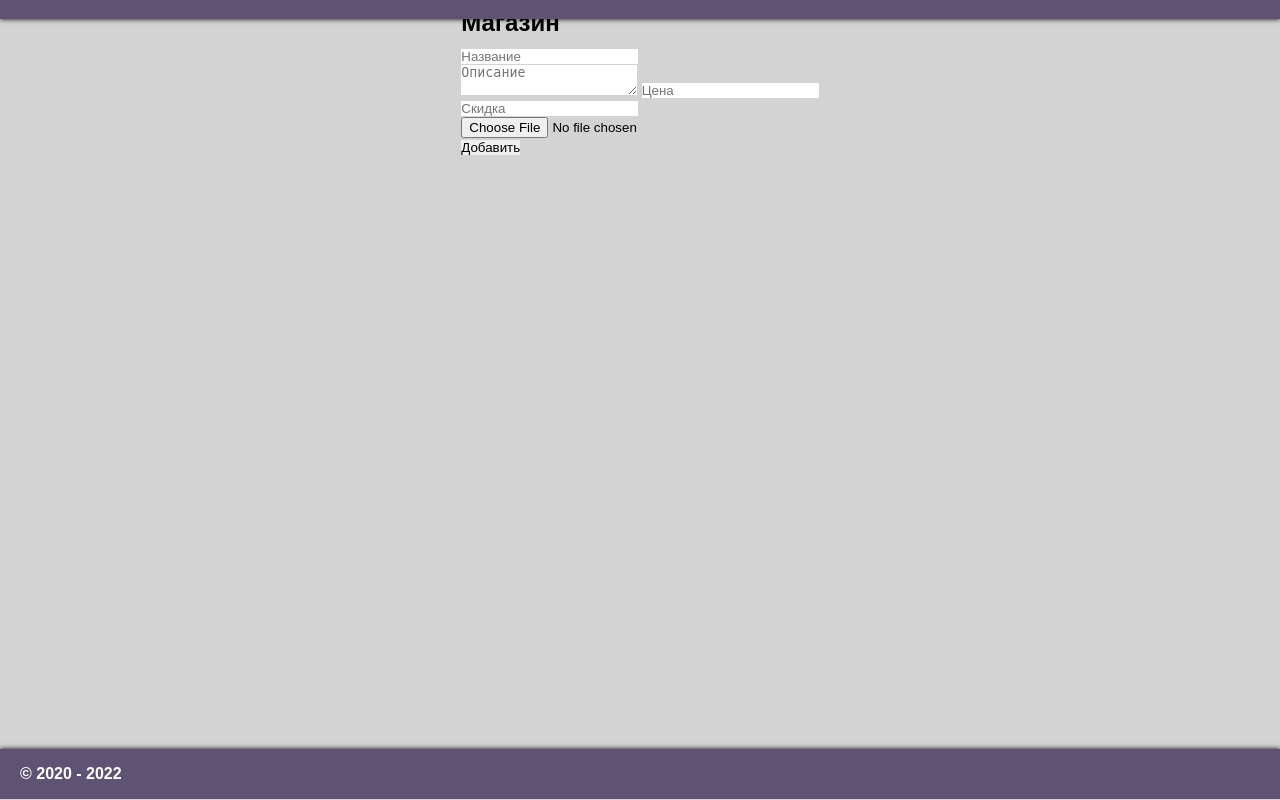
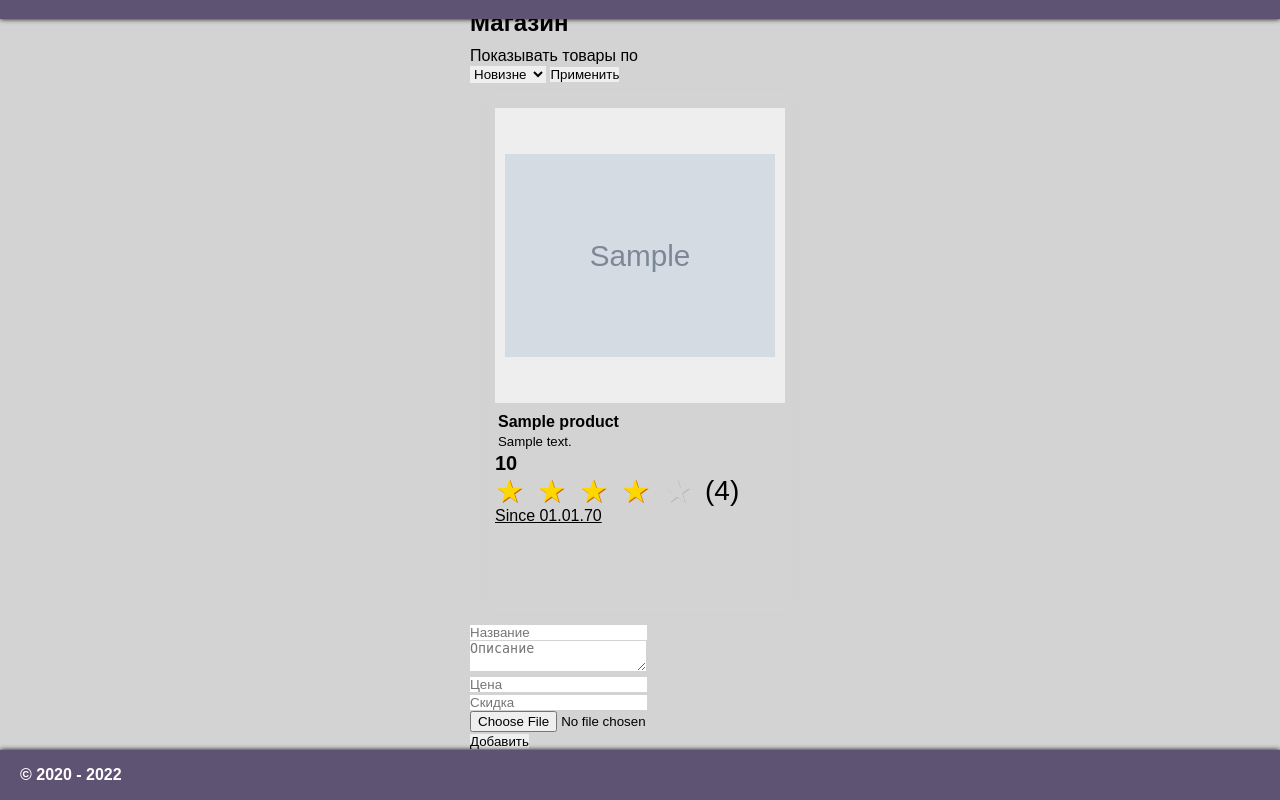
Before and after one commit to VolodymyrNazaryshyn/PV011, a PHP site: page /shop in a window 1280 px wide. Shown: the part 61-861 px from the top of the page. Run offline with PHP 8.4, Linux system fonts and the light colour scheme; tables that the repository leaves empty or names only in its code hold one stand-in row (values such as "Sample post"); grey boxes marked "Sample" are stand-in pictures.

Commit message:
Shop - 2 class work

```diff
--- /dev/null
+++ b/www/controllers/shop_controller.php
@@ -0,0 +1,96 @@
+<?php
+
+if( $_SERVER[ 'REQUEST_METHOD' ] == 'POST' ) {
+    // region прием файла
+    if( isset( $_FILES[ 'image' ] ) ) {
+        if( $_FILES[ 'image' ][ 'error' ] == 0    // файл есть и загружен
+         && $_FILES[ 'image' ][ 'size' ] > 0 ) {  // без ошибок
+        // проверяем расширение файла на допустимые,
+        // заменяем имя и переносим в папку загрузок "images"
+            $dot_position = strrpos( $_FILES['image']['name'], '.' ) ;  // strRpos ~ lastIndexOf
+            if( $dot_position == -1 ) {  // нет расширения у файла
+                $_SESSION[ 'add_error' ] = "File without type not supported" ;
+            }
+            else {
+                $extension = substr( $_FILES[ 'image' ][ 'name' ], $dot_position ) ;  // расширение файла (с точкой ".png")
+                if( ! array_search( $extension, [ '.jpg', '.png', '.jpeg', '.svg' ] ) ) {
+                    $_SESSION[ 'add_error' ] = "File extension '{$extension}' not supported" ;
+                }
+                else {
+                    $add_path = 'images/' ;
+                    do {
+                        $add_saved_name = bin2hex( random_bytes(8) ) . $extension ;
+                    } while( file_exists( $add_path . $add_saved_name ) ) ;
+                    if( ! move_uploaded_file( $_FILES[ 'image' ][ 'tmp_name' ], $add_path . $add_saved_name ) ) {
+                        $_SESSION[ 'add_error' ] = "File (image) uploading error" ;
+                    }
+                }
+            }
+        }
+        else {   // файл не передан, или загружен с ошибкой
+            $_SESSION[ 'add_error' ] = "файл не передан, или загружен с ошибкой" ;
+        }
+    }
+    else {   // на форме вообще нет файлового поля image
+        $_SESSION[ 'add_error' ] = "на форме вообще нет файлового поля image" ;
+    }
+    // endregion
+
+    // прием других данных формы
+    if( empty( $_SESSION[ 'add_error' ] ) ) {
+        if( empty( $_POST[ 'name' ] ) ) {
+            $_SESSION[ 'add_error' ] = "Empty name" ;
+        }
+        else if( empty( $_POST[ 'price' ] ) ) {
+            $_SESSION[ 'add_error' ] = "Empty price" ;
+        }
+        $sql = "INSERT INTO Products( `id`, `name`,`descr`,
+            `price`,`discount`,`image` ) VALUES( UUID(), ?, ?, ?, ?, ? ) " ;
+        $params = [
+            $_POST[ 'name' ],
+            $_POST[ 'descr' ] ?? null,
+            $_POST[ 'price' ],
+            $_POST[ 'discount' ] ?? null,
+            $add_saved_name
+        ] ;
+        try {
+            $prep = $_CONTEXT[ 'connection' ]->prepare( $sql ) ;
+            $prep->execute( $params ) ;
+        }
+        catch( PDOException $ex ) {
+            $_CONTEXT['logger']( 'shop_controller ' . $ex->getMessage() . $sql . var_export( $params, true ) ) ;
+            $_SESSION[ 'add_error' ] = "Server error try later" ;
+        }
+    }
+    if( empty( $_SESSION[ 'add_error' ] ) ) {
+        $_SESSION[ 'add_error' ] = "Добавлено успешно" ;
+    }
+
+    header( "Location: /shop" ) ;
+    exit ;
+    // print_r( $_FILES ) ;
+}
+else if( $_SERVER[ 'REQUEST_METHOD' ] == 'GET' ) {
+    $view_data = [] ;
+    if( isset( $_SESSION[ 'add_error' ] ) ) {
+        $view_data[ 'add_error' ] = $_SESSION[ 'add_error' ] ;
+        unset( $_SESSION[ 'add_error' ] ) ;
+        // при ошибке сохраняются введенные данные - восстанавливаем
+        $view_data['login']    = $_SESSION[ 'login' ] ;
+        $view_data['email']    = $_SESSION[ 'email' ] ;
+        $view_data['userName'] = $_SESSION[ 'userName' ] ;
+    }
+    // перечень товаров
+    // Д.З. Из анализа параметра $_GET['sort'] определить способ сортировки товаров
+    // и сформировать соответствующий запрос (часть запроса) на выборку из БД
+    $sql = "SELECT * FROM Products p    ORDER BY p.add_dt DESC     LIMIT 0, 10" ;
+    try {
+        $view_data[ 'products' ] =
+            $_CONTEXT[ 'connection' ]->query( $sql )->fetchAll( PDO::FETCH_ASSOC ) ;
+    }
+    catch( PDOException $ex ) {
+        $_CONTEXT['logger']( 'shop_controller ' . $ex->getMessage() . $sql . var_export( $params, true ) ) ;
+        $view_data[ 'add_error' ] = "Server error try later" ;
+    }
+    include "_layout.php" ;  // ~return View
+}
--- a/www/css/style.css
+++ b/www/css/style.css
@@ -292,3 +292,91 @@ footer {
     background-color: rgba(0, 0, 0, 0.3);
     box-shadow: 0px 0px 5px black;
 }
+/* Style for shop.php */
+.product {
+    box-shadow: 0 0 5px 3px lightgray;
+    display: inline-block;
+    height: 500px;
+    margin: 20px;
+    padding: 5px;
+    vertical-align: top;
+    width: 300px;
+}
+.product .img-container {
+    background-color: #eee;
+    display: flex;
+    flex-direction: column;
+    justify-content: center;
+    height: 295px;
+    margin-bottom: 10px;
+    /* width: 290px; */
+}
+.product img {
+    /* margin:  */
+    display: block;
+    margin: auto;
+    max-height: 270px;
+    width: 270px;
+}
+.product h4, h5 {
+    margin: 3px;
+    padding: 0;
+}
+.product h5 {
+    font-weight: normal;
+}
+.product b {
+    font-size: 20px;
+}
+/*======================Star Rating========================*/
+.rating-area {
+    overflow: hidden;
+    display: flex;
+    flex-direction: row-reverse;
+    justify-content: flex-end;
+}
+.rating-area span {
+    font-size: 28px;
+}
+
+.rating-area:not(:checked) > input {
+    display: none;
+}
+
+.rating-area:not(:checked) > label {
+    float: right;
+    width: 42px;
+    padding: 0;
+    cursor: pointer;
+    font-size: 32px;
+    line-height: 32px;
+    color: lightgrey;
+    text-shadow: 1px 1px #bbb;
+}
+
+.rating-area:not(:checked) > label:before {
+    content: '★';
+}
+
+.rating-area > input:checked ~ label {
+    color: gold;
+    text-shadow: 1px 1px #c60;
+}
+
+.rating-area:not(:checked) > label:hover,
+.rating-area:not(:checked) > label:hover ~ label {
+    color: gold;
+}
+
+.rating-area > input:checked + label:hover,
+.rating-area > input:checked + label:hover ~ label,
+.rating-area > input:checked ~ label:hover,
+.rating-area > input:checked ~ label:hover ~ label,
+.rating-area > label:hover ~ input:checked ~ label {
+    color: gold;
+    text-shadow: 1px 1px goldenrod;
+}
+
+.rate-area > label:active {
+    position: relative;
+}
--- a/www/views/shop.php
+++ b/www/views/shop.php
@@ -1,12 +1,55 @@
 <h2>Магазин</h2>
+Показывать товары по
 <form>
-    <input type="text" name="name" placeholder="Название" /><br/>
-    <textarea name="descr"  placeholder="Описание" ></textarea>
-    <input type="number" name="price" placeholder="Цена" /><br/>
+    <select name="sort">
+        <option value=1 selected>Новизне</option>
+        <option value=2>Цене</option>
+        <option value=3>Рейтингу</option>
+    </select>
+    <button>Применить</button>
+</form>
+
+<?php foreach( $view_data[ 'products' ] as $product ) : ?>
+<div class="product" data-id="<?=$product['id']?>" >
+    <div class="img-container" >
+        <img src="/images/<?= $product['image'] ?>" />
+    </div>
+    <h4><?= $product['name'] ?></h4>
+    <h5><?= $product['descr'] ?></h5>
+    <b><?= $product['price'] ?></b>
+    <?php if( ! empty( $product['discount'] ) ) : ?>
+        (<i><?= $product['discount'] ?></i>)
+    <?php endif ?>
+    <div class="rating-area">
+        <span>(<?= $product['rating'] ?>)</span>
+        <input type="radio" id="star-5<?=$product['id']?>" name="rating<?=$product['id']?>" value="5" <?= ($product['rating'] > 4) ? 'checked' : '' ?> />
+        <label for="star-5<?=$product['id']?>" title="Grade «5»"></label>
+        <input type="radio" id="star-4<?=$product['id']?>" name="rating<?=$product['id']?>" value="4" <?= ($product['rating'] > 3 && $product['rating'] <= 4) ? 'checked' : '' ?> />
+        <label for="star-4<?=$product['id']?>" title="Grade «4»"></label>
+        <input type="radio" id="star-3<?=$product['id']?>" name="rating<?=$product['id']?>" value="3" <?= ($product['rating'] > 2 && $product['rating'] <= 3) ? 'checked' : '' ?> />
+        <label for="star-3<?=$product['id']?>" title="Grade «3»"></label>
+        <input type="radio" id="star-2<?=$product['id']?>" name="rating<?=$product['id']?>" value="2" <?= ($product['rating'] > 1 && $product['rating'] <= 2) ? 'checked' : '' ?> />
+        <label for="star-2<?=$product['id']?>" title="Grade «2»"></label>
+        <input type="radio" id="star-1<?=$product['id']?>" name="rating<?=$product['id']?>" value="1" <?= ($product['rating'] <= 1) ? 'checked' : '' ?> />
+        <label for="star-1<?=$product['id']?>" title="Grade «1»"></label>
+    </div>
+    <u>Since <?= date( "d.m.y", strtotime( $product['add_dt'] ) ) ?></u>
+ </div>
+<?php endforeach ?>
+
+
+
+<form method="post" enctype="multipart/form-data">
+    <input type="text"   name="name"     placeholder="Название" /><br/>
+    <textarea            name="descr"    placeholder="Описание" ></textarea><br/>
+    <input type="number" name="price"    placeholder="Цена" /><br/>
     <input type="number" name="discount" placeholder="Скидка" /><br/>
-    <input type="file" name="image"  /><br/>
+    <input type="file"   name="image"  /><br/>
     <button>Добавить</button>
 </form>
+
+<?= $view_data[ 'add_error' ] ?? ''  ?>
+
 <?php
 
 /*
```
Also changed, not shown: 1 other file.
